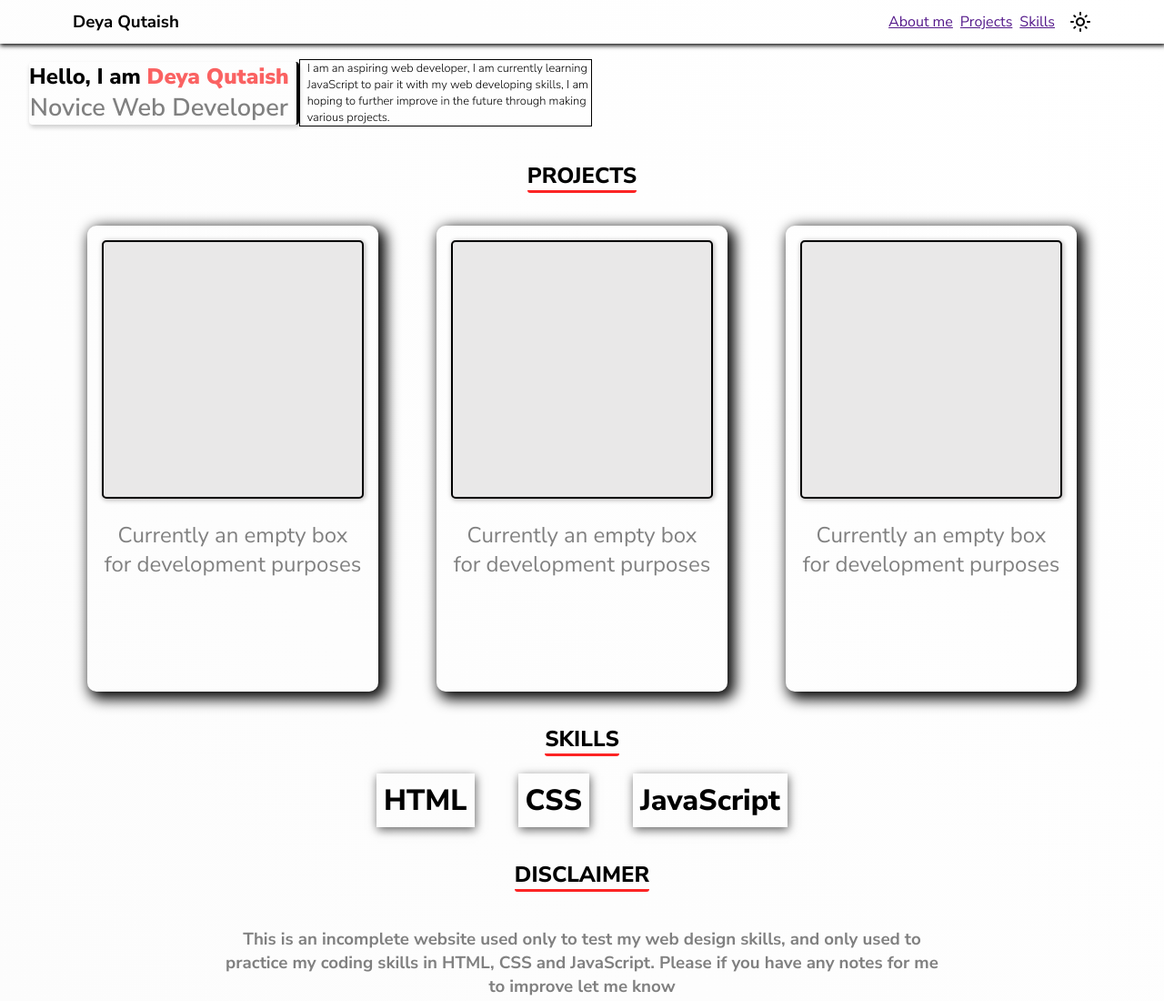
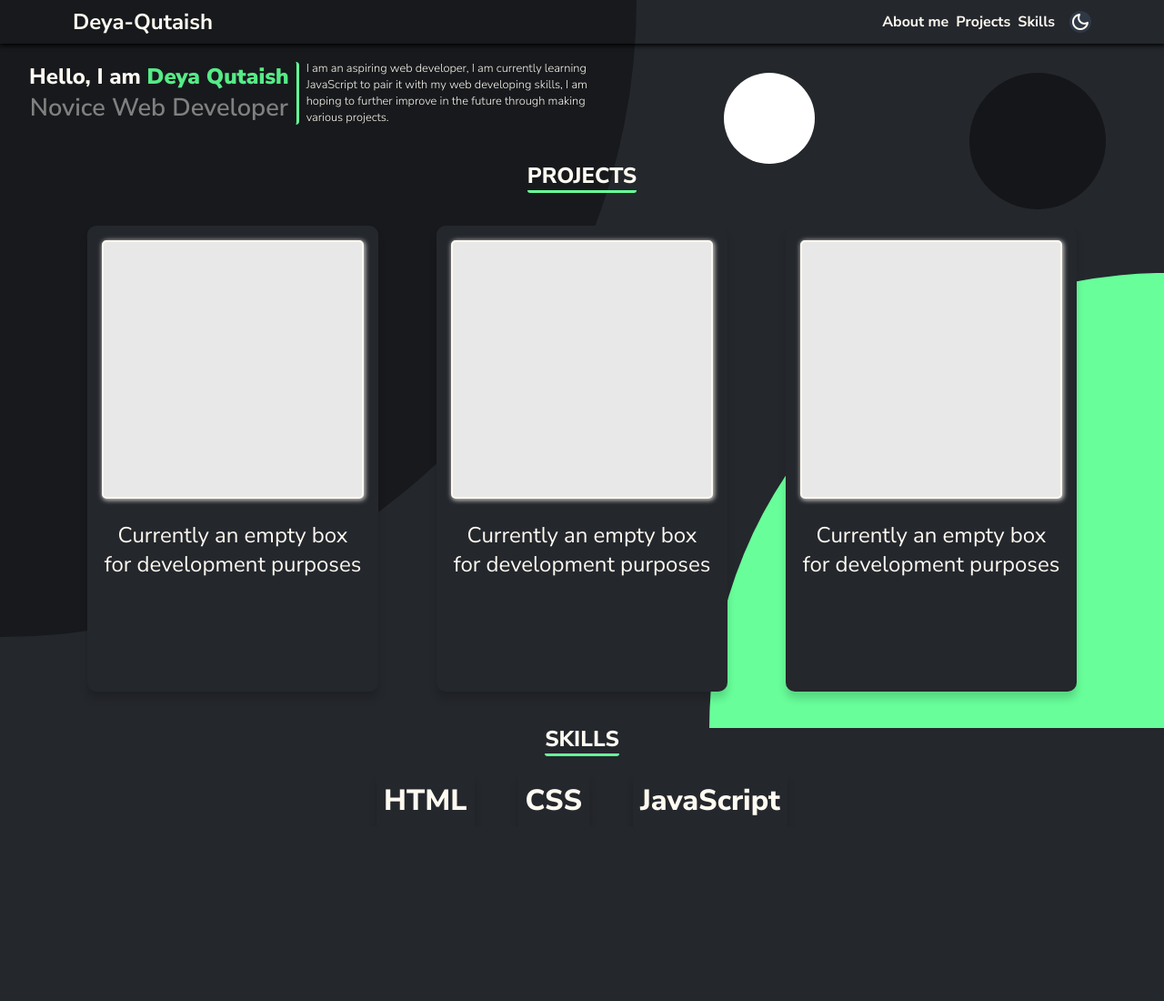
Before and after one commit to Deya-Qutaish/porfolio, a plain HTML site: page index.html in a window 1280 px wide. Shown: the whole page at 91% size. After the commit the page ends 909 px from the top, so only its background shows below. Drawn offline with nearby package versions, Linux system fonts and the light colour scheme.

Commit message:
Add files via upload

```diff
--- a/index.css
+++ b/index.css
@@ -1,9 +1,4 @@
 @import url("https://fonts.googleapis.com/css2?family=Nunito+Sans:ital,wght@0,200;0,300;0,400;0,600;0,700;0,800;0,900;1,200;1,300;1,400;1,600&family=Outfit:wght@400;700&family=Poppins:wght@200;400;600&family=Quicksand:wght@300;400;500;600&family=Work+Sans:wght@200;300;400;500;600&display=swap");
-
-.dark-mode {
-  background: linear-gradient(45deg, rgb(46, 46, 46), rgb(116, 116, 116));
-  color: rgb(255, 255, 255);
-}
 
 .light-mode {
   background: linear-gradient(45deg, rgb(252, 252, 252), rgb(255, 255, 255));
@@ -17,6 +12,9 @@ body {
   font-family: nunito sans;
   margin: 0;
   padding: 0;
+  background-color: #24272c;
+  color: #fefaf1;
+  min-width: 1130px;
 }
 
 header {
@@ -30,6 +28,11 @@ header {
   justify-content: center;
   align-items: center;
   height: 3rem;
+}
+
+.bar-name {
+  color: #fefaf1;
+  font-weight: bold;
 }
 
 .empty {
@@ -64,9 +67,8 @@ nav {
   flex-direction: column;
   align-items: center;
   padding-right: 0.5rem;
-  border-right: solid;
+  border-right: solid #68fe9a;
   border-radius: 4px;
-  box-shadow: 1px 3px 5px 0px rgb(206, 206, 206);
 }
 
 .dsc {
@@ -78,11 +80,12 @@ nav {
   font-size: 0.8rem;
   font-weight: 300;
   padding-left: 0.5rem;
-  border: solid 1px;
+  color: #fefaf1;
 }
 
 .line-1 {
   font-weight: 800;
+  color: #fefaf1;
 }
 
 .line-2 {
@@ -92,7 +95,7 @@ nav {
 }
 
 .name {
-  color: rgb(250, 98, 98);
+  color: #56eb87;
   font-weight: 900;
 }
 
@@ -115,12 +118,22 @@ nav {
 }
 
 .prjct-box {
+  position: relative;
+  top: 0;
   margin: 1rem;
   padding: 1rem;
   height: 30rem;
-  box-shadow: 5px 5px 15px 3px black;
+  box-shadow: 0px 8px 8px 0px #06060627;
   border-radius: 10px;
   width: 18rem;
+  background-color: #24272c;
+  -webkit-transition: 0.4s;
+  transition: top ease 0.5;
+}
+.prjct-box:hover {
+  top: -10px;
+  background-color: #292d33;
+  -webkit-transition: 0.4s;
 }
 
 .img {
@@ -134,14 +147,14 @@ nav {
 .exp {
   font-size: 1.5rem;
   text-align: center;
-  color: grey;
+  color: #fefaf1;
 }
 
 .title {
   font-weight: 800;
   display: flex;
   justify-content: center;
-  border-bottom: solid 3px rgb(252, 36, 36);
+  border-bottom: solid 3px #68fe9a;
   border-radius: 3px;
 }
 
@@ -155,10 +168,19 @@ nav {
 }
 
 .skill-box {
+  position: relative;
+  top: 0;
   padding: 0.5rem;
-  box-shadow: 1px 3px 10px rgb(99, 99, 99);
+  box-shadow: 0px 8px 8px 0px #06060627;
+  background-color: #24272c;
+  transition: top ease 0.5s;
+  -webkit-transition: 0.4s;
 }
-
+.skill-box:hover {
+  background-color: #292d33;
+  top: -10px;
+  -webkit-transition: 0.4s;
+}
 .disclaimer {
   width: 50rem;
   padding: 1rem;
@@ -166,7 +188,65 @@ nav {
 
 .footer {
   text-align: center;
-  color: grey;
+  color: #fefaf1;
+}
+
+a {
+  color: #fefaf1;
+  text-decoration: none;
+  font-weight: 700;
+}
+
+#mode-switch {
+  width: rem;
+  color: #fefaf1;
+  background-color: hsl(214, 20%, 23%);
+  border-radius: 50%;
+}
+
+.circle {
+  position: absolute;
+  z-index: -1;
+}
+.circle-1 {
+  background-color: #06060669;
+  top: 0%;
+  left: 0%;
+  width: 700px;
+  height: 700px;
+  border-radius: 0 0 100% 0;
+}
+.circle-2 {
+  background-color: white;
+  top: 10%;
+  right: 30%;
+  height: 100px;
+  width: 100px;
+  border-radius: 100%;
+}
+.circle-3 {
+  background-color: #68fe9a;
+  bottom: 0%;
+  right: 0%;
+  height: 500px;
+  width: 500px;
+  border-radius: 100% 0 0 0;
+}
+.circle-4 {
+  background-color: #fefaf1;
+  bottom: 12%;
+  left: 15%;
+  height: 50px;
+  width: 50px;
+  border-radius: 50%;
+}
+.circle-5 {
+  background-color: #0606067c;
+  right: 5%;
+  top: 10%;
+  height: 150px;
+  width: 150px;
+  border-radius: 50%;
 }
 
 @media screen and (max-width: 1120) {
--- a/index.html
+++ b/index.html
@@ -12,11 +12,16 @@
     <script src="index.js"></script>
     <title>Dia Qutaish</title>
   </head>
-  <body class="light-mode">
+  <body class="dark-mode">
+    <div class="circle-1 circle"></div>
+    <div class="circle-2 circle"></div>
+    <div class="circle-3 circle"></div>
+    <div class="circle-4 circle"></div>
+    <div class="circle-5 circle"></div>
     <header>
       <div class="bar">
         <span class="bar-name">
-          <h3>Deya Qutaish</h3>
+          <h2>Deya-Qutaish</h2>
         </span>
         <div class="empty">
           <span>
@@ -29,7 +34,9 @@
               </nav>
             </ul>
           </span>
-        <span class="material-symbols-rounded light-button"> light_mode </span>
+          <span id="mode-switch" class="material-symbols-rounded light-button">
+            dark_mode
+          </span>
         </div>
       </div>
     </header>
@@ -38,12 +45,12 @@
         <span class="line-1">
           Hello, I am <span class="name">Deya Qutaish </span>
         </span>
-        <span class="line-2">
-            Novice Web Developer
-        </span>
+        <span class="line-2"> Novice Web Developer </span>
       </h1>
       <h4 class="dsc">
-        I am an aspiring web developer, I am currently learning JavaScript to pair it with my web developing skills, I am hoping to further improve in the future through making various projects.
+        I am an aspiring web developer, I am currently learning JavaScript to
+        pair it with my web developing skills, I am hoping to further improve in
+        the future through making various projects.
       </h4>
     </section>
     <section class="projects">
@@ -71,12 +78,5 @@
         <span class="js skill-box">JavaScript</span>
       </div>
     </section>
-    <!-- <section class="contacts">
-      <h1 class="title">CONTACTS</h1>
-    </section> -->
-    <section class="disclaimer">
-        <h1 class="title">DISCLAIMER</h1>
-        <h3 class="footer">This is an incomplete website used only to test my web design skills, and only used to practice my coding skills in HTML, CSS and JavaScript. Please if you have any notes for me to improve let me know</h2>
-    </section>
   </body>
 </html>
```
Lines whose indentation alone changed are shown as unchanged.
